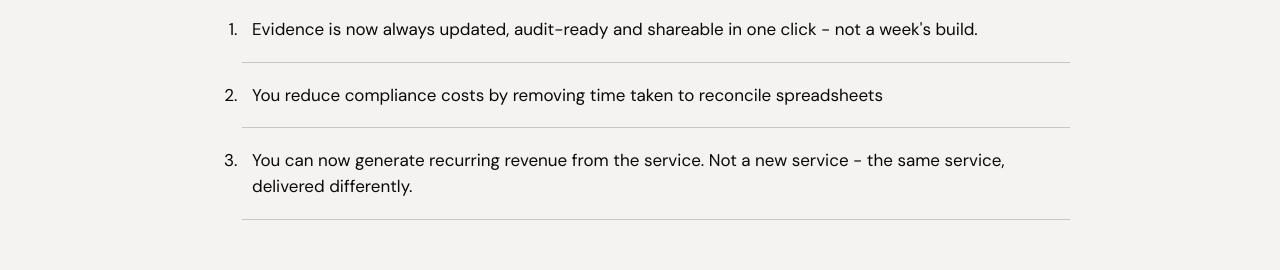
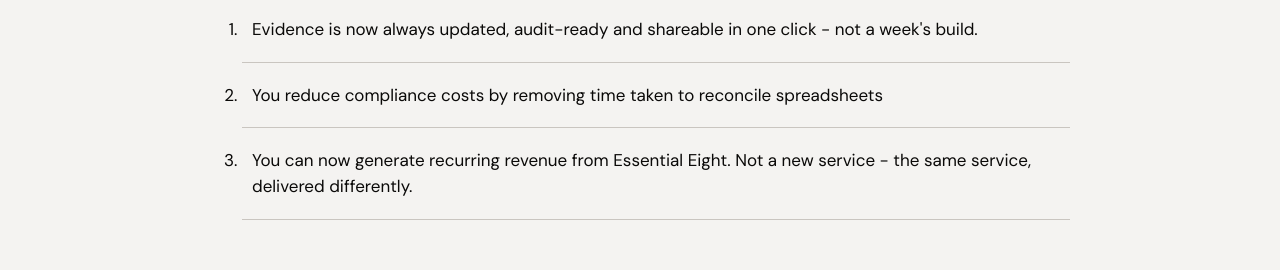
Before and after one commit to kimtai1-77/pathwise-landing, a React (Vite) app: page / in a window 1280 px wide. Shown: the part 2700-2970 px from the top of the page. Built offline with nearby package versions, Linux system fonts and the light colour scheme.

Commit message:
Change web copy

```diff
--- a/src/components/Landing.jsx
+++ b/src/components/Landing.jsx
@@ -69,7 +69,7 @@ const Landing = () => {
           <li>Evidence is now always updated, audit-ready and shareable in one click - not a week's build.</li>
           <li>You reduce compliance costs by removing time taken to reconcile spreadsheets</li>
           <li>
-            You can now generate recurring revenue from the service. Not a new service - the same service,
+            You can now generate recurring revenue from Essential Eight. Not a new service - the same service,
             delivered differently.
           </li>
         </ol>
```
